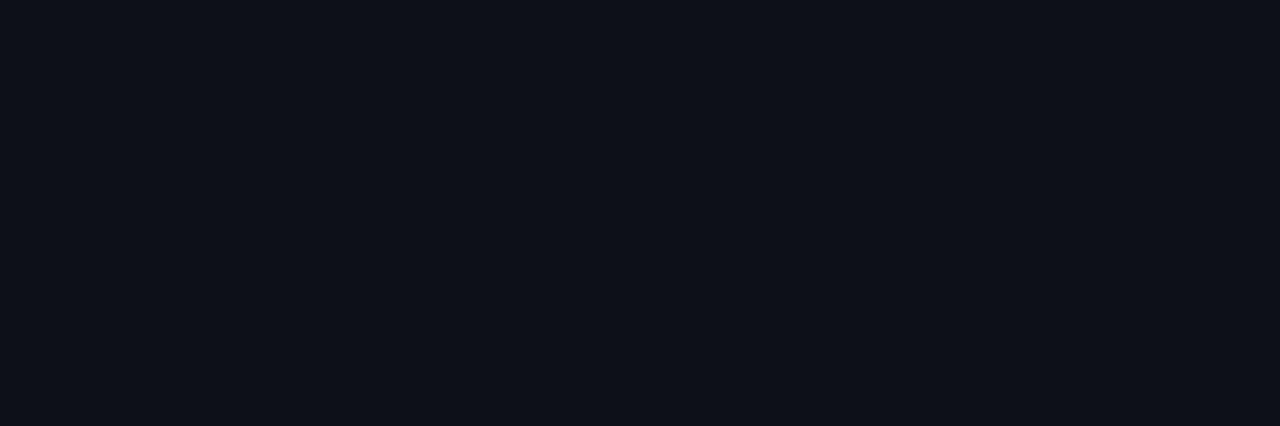
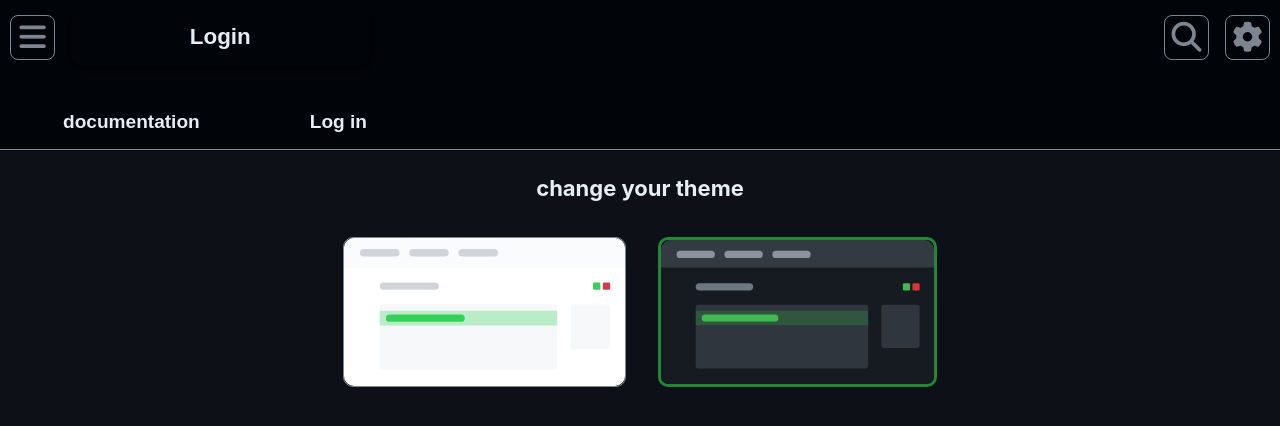
Before and after one commit to Anericokakai/Simple_Intergration, a React (Vite) app in the folder client/: page /home/settings in a window 1280 px wide. Before the commit this address had no page. Shown: the top 426 px of the page. Built offline with nearby package versions, Linux system fonts and the light colour scheme.

Commit message:
fix settings

```diff
--- a/client/src/Routes/All_routes.jsx
+++ b/client/src/Routes/All_routes.jsx
@@ -2,51 +2,65 @@
 import Documentation from "../pages/ChildElements/Documentation";
 import OverviewPage from "../pages/ChildElements/OverviewPage";
 import LoginPage from "../pages/LoginPage";
- import { RequireAuth } from "../helpers/ProtectRoutes";
+import { RequireAuth } from "../helpers/ProtectRoutes";
 import Home_page from "../pages/Home_page";
 import CreateAccount from "../pages/Create_Account";
 import ResetPass from "../pages/ResetPass";
 import { Component } from "react";
 import ReusableDocs from "../pages/ChildElements/ReusableDocs";
-
-
+import SettingsPage from "../pages/SettingsPage";
 
 const user_routes = [
   {
-    element: <Home_page/>,
+    element: <Home_page />,
     path: "/home",
-    children:[
-        {
-            path:"/home/overview",
-            element:<RequireAuth> <OverviewPage/></RequireAuth>
-        },{
-            path:"/home/api_key",
-            element:<RequireAuth><ApiKey_page/></RequireAuth>
-        },{
-            path:"/home/docs",
-            element:<Documentation/>,
-            children:[
-              {
-                path:"/home/docs/:page",
-                element:<ReusableDocs/>
-              }
-            ]
-
-        }
-    ]
+    children: [
+      {
+        path: "/home/overview",
+        element: (
+          <RequireAuth>
+            {" "}
+            <OverviewPage />
+          </RequireAuth>
+        ),
+      },
+      {
+        path: "/home/api_key",
+        element: (
+          <RequireAuth>
+            <ApiKey_page />
+          </RequireAuth>
+        ),
+      },
+      {
+        path: "/home/settings",
+        element: <SettingsPage></SettingsPage>,
+      },
+      {
+        path: "/home/docs",
+        element: <Documentation />,
+        children: [
+          {
+            path: "/home/docs/:page",
+            element: <ReusableDocs />,
+          },
+        ],
+      },
+    ],
   },
 
   {
-    path:"/con_access",
-    element:<LoginPage/>
-  },{
-    path:'/create_acc',
-    element:<CreateAccount/>
-  }
- ,{
-  path:"/reset_pass",
-  element:<ResetPass></ResetPass>
- }
+    path: "/con_access",
+    element: <LoginPage />,
+  },
+  {
+    path: "/create_acc",
+    element: <CreateAccount />,
+  },
+  {
+    path: "/reset_pass",
+    element: <ResetPass></ResetPass>,
+  },
 ];
 
 export default user_routes;
--- a/client/src/components/Settings.jsx
+++ b/client/src/components/Settings.jsx
@@ -1,4 +1,5 @@
 import React from "react";
+import { ActiveLink } from "../helpers/CustomsHelper";
 
 function Settings({ show,showValue }) {
   const hideNav = (e) => {
@@ -13,7 +14,10 @@
             <i className="fa-solid fa-x" id="iconFade"></i>
           </button>
           <ul className="settingUl">
-            <li className="settingTo">appearance</li>
+            <li className="settingTo">
+
+              <ActiveLink to={"/home/settings"}>appearance</ActiveLink>
+            </li>
             <li className="settingTo">profile</li>
             <li className="settingTo">issues</li>
             <li className="settingTo">Contributions</li>
--- a/client/src/index.css
+++ b/client/src/index.css
@@ -61,6 +61,7 @@
   --hover-btn:#646cff;
   --icon-btn:#1f2328;
   --form--bg:#ffff;
+  --warning-bg:#f8524932
   }
 
   *{
@@ -70,9 +71,7 @@
     text-decoration: none;
 
   }
-  body{
-    background-color: var(--rest-of-page-color-bg);
-  }
+
 .link_default {
   font-weight: 500;
   color: #646cff;
@@ -777,7 +776,7 @@
   border-radius: 10px;
   border: 1px solid var(--redWarning);
   background-color: var(--warning-bg);
-  color: var(--color);
+  color: var(--text-color);
   font-size: 17px;
   cursor: pointer;
 }
@@ -1112,3 +1111,45 @@
   }
 
 }
+
+
+/* ! USER SETTINGS CSS */
+.settings{
+text-align: center;
+background-color: var(--rest-of-page-color-bg);
+  color: var(--text-color);
+
+}
+
+.settingContainer{
+
+  min-height: 100vh;
+}
+
+.availableThemes{
+  display: flex;
+  align-items: center;
+  padding: 2em 0;
+  justify-content: center;
+  gap: 2em;
+}
+.headings{
+  font-size: 22px;
+  padding-top: 1em;
+}
+.themeImage{
+  border: 1px solid var(--border-color);
+
+  border-radius: 10px;
+  height: 150px;
+  cursor: pointer;
+
+}
+.themeImage img{
+ height: 100%;
+  object-fit: cover;
+  border-radius: 10px;
+}
+.selectedTheme{
+  border: 3px solid var(--green-text);
+}
--- a/client/src/pages/ChildElements/Documentation.jsx
+++ b/client/src/pages/ChildElements/Documentation.jsx
@@ -15,7 +15,8 @@
 
   return (
     <>
-      <header className="nestedHeader" >
+    <div className="nestedContainer">
+    <nav className="nestedHeader " >
         {apis &&
           apis?.result?.map((singleLink) => {
             return (
@@ -25,7 +26,8 @@
               </NestedActiveLinks>
             );
           })}
-      </header>
+      </nav>
+    </div>
       <div className="documentContainer">
         <Outlet></Outlet>
       </div>
--- /dev/null
+++ b/client/src/pages/SettingsPage.jsx
@@ -0,0 +1,37 @@
+import React, { useState } from "react";
+import HeaderReusable from "../components/HeaderReusable";
+import lightThemeImg from "../assets/light_preview.svg";
+import darkThemeImg from "../assets/dark_preview.svg";
+import { useDispatch, useSelector } from "react-redux";
+import { setTheme } from "../slice/userInfoSlice";
+function SettingsPage() {
+  const { theme } = useSelector(
+    (store) => store.userLogInDetails
+  );
+  const dispatch= useDispatch()
+  const clickToChangeThem=(selectedTheme)=>{
+dispatch(setTheme(selectedTheme))
+  }
+
+
+  return (
+    <section className="settings" data-theme={theme}>
+
+
+      <section className="settingContainer">
+        <h1 className="headings">change your theme</h1>
+
+        <div className="availableThemes">
+          <div className={`themeImage ${theme=="light"?"selectedTheme":""}`} onClick={()=>clickToChangeThem("light")}>
+            <img src={lightThemeImg} alt="" />
+          </div>
+          <div className={`themeImage ${theme=="dark"?"selectedTheme":""}`} onClick={()=>clickToChangeThem("dark")}>
+            <img src={darkThemeImg} alt="" />
+          </div>
+        </div>
+      </section>
+    </section>
+  );
+}
+
+export default SettingsPage;
```
Also changed, not shown: 1 other file (tests, documents, lock files or other folders).
